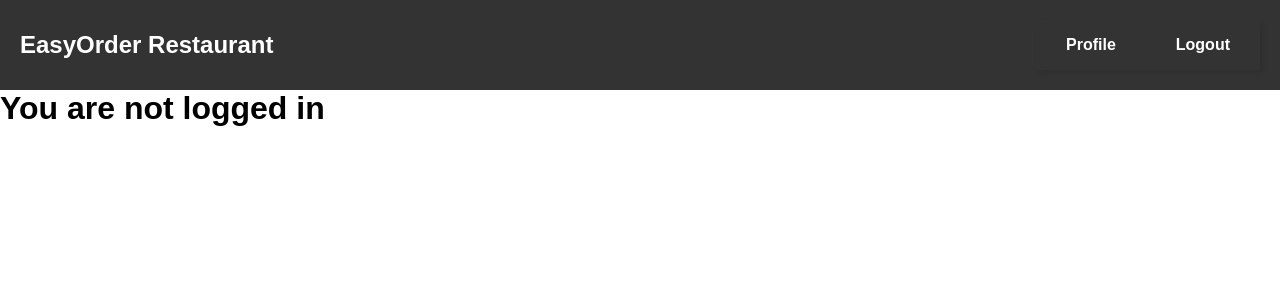
After one commit to gioalco/EasyOrder, a PHP site: page /user-home.php in a window 1280 px wide. The commit adds this page. Shown: the top 300 px of the page. Run offline with PHP 8.4, Linux system fonts and the light colour scheme.

Commit message:
Working login and logout.
Praise God!

```diff
--- a/about-us.php
+++ b/about-us.php
@@ -101,7 +101,7 @@
 <body>
 <section class="background">
     <?php
-        include('components/header.php');
+        include('components/header-public.php');
     ?>
 
     <!-- About Us Section -->
--- a/components/footer.js
+++ b/components/footer.js
@@ -27,7 +27,7 @@ footerTemplate.innerHTML = `
         <div>
             <a href="/index.php">Home</a> |
             <a href="/about-us.php">About Us</a> |
-            <a href="/user-profile.php">Profile</a>
+<!--            <a href="/user-profile.php">Profile</a> -->
 <!--            <a href="/signin.php">Sign in / Sign up</a> -->
 <!--            <a href="/#">Order Online</a> |-->
 <!--            <a href="/contact.php">Contact Us</a>-->
--- a/components/header.php
+++ b/components/header-public.php
@@ -8,7 +8,7 @@
 <!--            <li><a href="order.html">Order Online</a></li>-->
 <!--            <li><a href="contact.html">Contact Us</a></li>-->
             <li><a href="/about-us.php">About Us</a></li>
-            <li><a href="/user-profile.php">Profile</a></li>
+<!--            <li><a href="/user-profile.php">Profile</a></li>-->
             <li><a href="/signin.php">Sign in / Sign up</a></li>
         </ul>
         <ul>
@@ -17,7 +17,7 @@
 <!--            <li class = "hideOnMobile"><a href="order.html">Order Online</a></li>-->
 <!--            <li class = "hideOnMobile"><a href="contact.html">Contact Us</a></li>-->
             <li class = "hideOnMobile"><a href="/about-us.php">About Us</a></li>
-            <li class = "hideOnMobile"><a href="/user-profile.php">Profile</a></li>
+<!--            <li class = "hideOnMobile"><a href="/user-profile.php">Profile</a></li>-->
             <li class = "hideOnMobile"><a href="/signin.php">Sign in / Sign up</a></li>
             <li class = "menu-button" onclick=showSidebar()><a href="#"><svg xmlns="http://www.w3.org/2000/svg" height="26px" viewBox="0 -960 960 960" width="26px" fill="#e8eaed"><path d="M120-240v-80h720v80H120Zm0-200v-80h720v80H120Zm0-200v-80h720v80H120Z"/></svg></a></li>
         </ul>
--- /dev/null
+++ b/components/header-user.php
@@ -0,0 +1,30 @@
+<header>
+    <h1>EasyOrder Restaurant</h1>
+    <nav>
+        <ul class = "sidebar">
+            <li onclick=hideSidebar()><a href="#"><svg xmlns="http://www.w3.org/2000/svg" height="24px" viewBox="0 -960 960 960" width="24px" fill="#e8eaed"><path d="m256-200-56-56 224-224-224-224 56-56 224 224 224-224 56 56-224 224 224 224-56 56-224-224-224 224Z"/></svg></a></li>
+<!--            <li><a href="/index.php">Home</a></li>-->
+            <!--            <li><a href="restaurant.html">Restaurant</a></li>-->
+            <!--            <li><a href="order.html">Order Online</a></li>-->
+            <!--            <li><a href="contact.html">Contact Us</a></li>-->
+<!--            <li><a href="/about-us.php">About Us</a></li>-->
+            <li><a href="/user-profile.php">Profile</a></li>
+            <li><a><form action="/includes/logout.inc.php" method="POST">
+                        <input type="submit" name="logout" value="Logout">
+                    </form></a></li>
+        </ul>
+        <ul>
+<!--            <li class = "hideOnMobile"><a href="/index.php">Home</a></li>-->
+            <!--            <li class = "hideOnMobile"><a href="restaurant.html">Restaurant</a></li>-->
+            <!--            <li class = "hideOnMobile"><a href="order.html">Order Online</a></li>-->
+            <!--            <li class = "hideOnMobile"><a href="contact.html">Contact Us</a></li>-->
+<!--            <li class = "hideOnMobile"><a href="/about-us.php">About Us</a></li>-->
+            <li class = "hideOnMobile"><a href="/user-profile.php">Profile</a></li>
+            <li class = "hideOnMobile">
+                <a><form action="/includes/logout.inc.php" method="POST">
+                    <input type="submit" name="logout" value="Logout">
+                    </form></a></li>
+            <li class = "menu-button" onclick=showSidebar()><a href="#"><svg xmlns="http://www.w3.org/2000/svg" height="26px" viewBox="0 -960 960 960" width="26px" fill="#e8eaed"><path d="M120-240v-80h720v80H120Zm0-200v-80h720v80H120Zm0-200v-80h720v80H120Z"/></svg></a></li>
+        </ul>
+    </nav>
+</header>
--- a/css/header.css
+++ b/css/header.css
@@ -2,6 +2,7 @@
     padding: 0;
     margin: 0;
     box-sizing: border-box;
+    font-family: 'Arial', sans-serif;
 }
 
 
@@ -32,6 +33,19 @@ nav ul{
 
 nav li{
     height: 50px;
+}
+
+input[type=submit] {
+    border: none;
+    background-color: inherit;
+    font-family: 'Arial', sans-serif;
+    font-size: 16px;
+
+    color: white;
+    font-weight: bold;
+    transition: color 0.3s;
+
+    height: 100%;
 }
 
 nav a{
--- a/includes/login.inc.php
+++ b/includes/login.inc.php
@@ -31,7 +31,7 @@ if ($_SERVER["REQUEST_METHOD"] === "POST") {
         if ($errors) {
             $_SESSION["errors_login"] = $errors;
 
-            header("Location: ../signin.php");
+            header("Location: ../signin.php#form-section");
             die();
         }
 
@@ -44,7 +44,7 @@ if ($_SERVER["REQUEST_METHOD"] === "POST") {
 
         $_SESSION["last_regeneration"] = time();
 
-        header("Location: ../user-profile.php?login=success");
+        header("Location: ../user-home.php?login=success");
         $pdo = null;
         $statement = null;
 
@@ -53,6 +53,6 @@ if ($_SERVER["REQUEST_METHOD"] === "POST") {
         die("Query failed: " . $e->getMessage());
     }
 } else {
-    header("Location: ../signin.php");
+    header("Location: ../signin.php#form-section");
     die();
 }
--- a/includes/signup.inc.php
+++ b/includes/signup.inc.php
@@ -40,7 +40,7 @@ if ($_SERVER["REQUEST_METHOD"] === "POST") {
             ];
             $_SESSION["signup_data"] = $signupData;
 
-            header("Location: ../signin.php");
+            header("Location: ../signin.php#form-section");
             die();
         }
 
@@ -56,6 +56,6 @@ if ($_SERVER["REQUEST_METHOD"] === "POST") {
         die("Query failed: " . $e->getMessage());
     }
 } else {
-    header("Location: ../signin.php");
+    header("Location: ../signin.php#form-section");
     die();
 }
--- a/index.php
+++ b/index.php
@@ -173,7 +173,7 @@
 <body>
 
     <?php
-        include('components/header.php');
+        include('components/header-public.php');
     ?>
 
     <!-- Hero Section -->
--- /dev/null
+++ b/user-home.php
@@ -0,0 +1,26 @@
+<?php
+require_once 'includes/config_session.inc.php';
+require_once 'includes/signup_view.inc.php';
+require_once 'includes/login_view.inc.php';
+?>
+
+<!DOCTYPE html>
+<html lang="en">
+<head>
+    <meta charset="UTF-8">
+    <meta name="viewport" content="width=device-width, initial-scale=1.0">
+    <title>User Home</title>
+    <link rel="stylesheet" href="css/style.css">
+    <link rel="stylesheet" href="css/header.css">
+    <script src="components/header.js"></script>
+    <script src="components/footer.js"></script>
+</head>
+<body>
+    <?php include 'components/header-user.php' ?>
+    <h1>
+        <?php
+        output_username();
+        ?>
+    </h1>
+    <br><br><br><br><br>
+</body>
--- a/user-profile.php
+++ b/user-profile.php
@@ -51,7 +51,7 @@
             font-weight: bold;
         }
 
-        input, textarea {
+        input[type=text], textarea {
             width: 100%;
             padding: 10px;
             border: 1px solid #ddd;
@@ -99,7 +99,7 @@
     <section class="background">
 
     <?php
-        include('components/header.php');
+        include('components/header-user.php');
     ?>
 
     <!-- Profile Management Section -->
```
Also changed, not shown: signin.php (+2 -6 lines).
